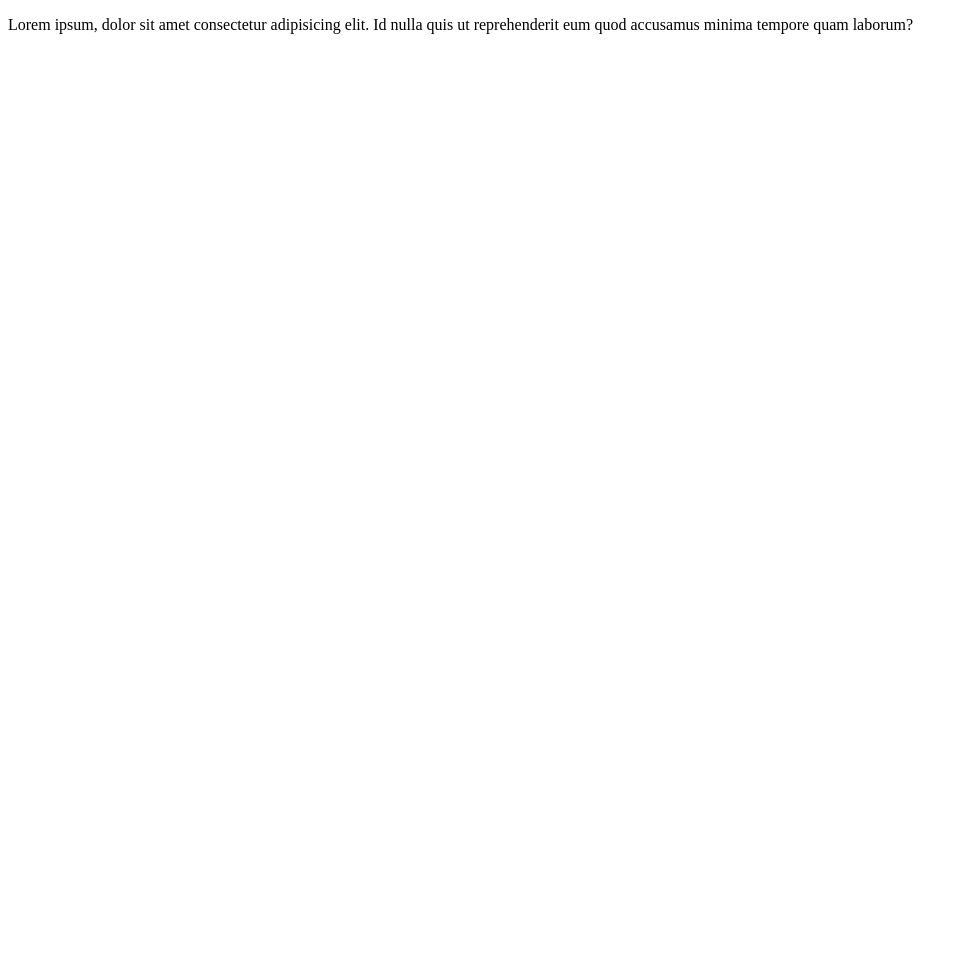
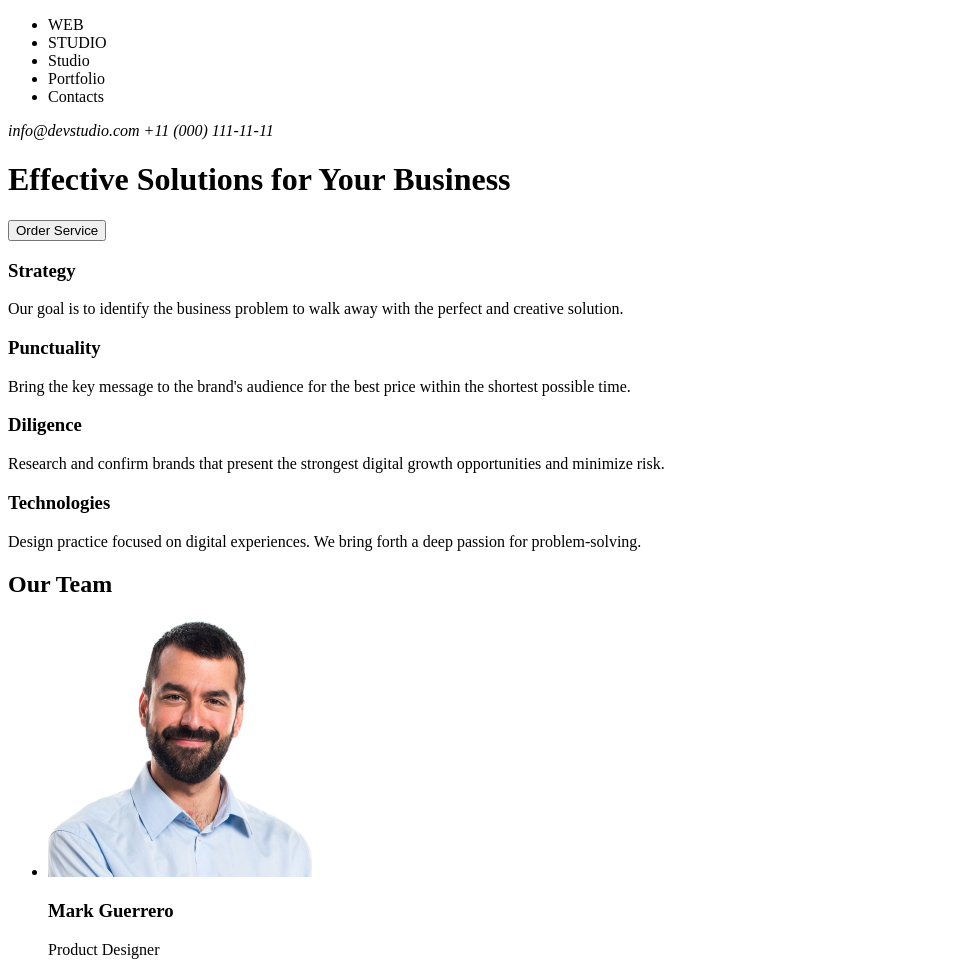
Before and after one commit to miayki1994/Ders-1-HTML, a plain HTML site: page Ders-1-HTML/index.html in a window 1280 px wide. Shown: the top 963 px of the page, without its empty margins (0-968 px from the left). Before the commit the page ends 800 px from the top, so only its background shows below. Drawn offline with Linux system fonts and the light colour scheme.

Commit message:
ikinci commit

```diff
--- a/Ders-1-HTML/index.html
+++ b/Ders-1-HTML/index.html
@@ -1,11 +1,80 @@
 <!DOCTYPE html>
 <html lang="en">
-<head>
-    <meta charset="UTF-8">
-    <meta name="viewport" content="width=device-width, initial-scale=1.0">
+  <head>
+    <meta charset="UTF-8" />
+    <meta name="viewport" content="width=device-width, initial-scale=1.0" />
     <title>Document</title>
-</head>
-<body>
-    <p>Lorem ipsum, dolor sit amet consectetur adipisicing elit. Id nulla quis ut reprehenderit eum quod accusamus minima tempore quam laborum?</p>
-</body>
+  </head>
+  <body>
+    <header>
+      <nav>
+        <ul>
+          <li>WEB</li>
+          <li>STUDIO</li>
+          <li>Studio</li>
+          <li>Portfolio</li>
+          <li>Contacts</li>
+        </ul>
+      </nav>
+      <address>info@devstudio.com +11 (000) 111-11-11</address>
+    </header>
+    <main>
+      <h1>Effective Solutions for Your Business</h1>
+      <input type="button" value="Order Service" />
+
+      <h3>Strategy</h3>
+      <p>
+        Our goal is to identify the business problem to walk away with the
+        perfect and creative solution.
+      </p>
+      <h3>Punctuality</h3>
+      <p>
+        Bring the key message to the brand's audience for the best price within
+        the shortest possible time.
+      </p>
+      <h3>Diligence</h3>
+      <p>
+        Research and confirm brands that present the strongest digital growth
+        opportunities and minimize risk.
+      </p>
+      <h3>Technologies</h3>
+      <p>
+        Design practice focused on digital experiences. We bring forth a deep
+        passion for problem-solving.
+      </p>
+      <h2>Our Team</h2>
+      <ul>
+        <li>
+          <img src="image1.jpg" width="264" height="260" alt="Mark Guerrero" />
+          <h3>Mark Guerrero</h3>
+          <p>Product Designer</p>
+        </li>
+        <li>
+          <img src="image2.jpg" width="264" height="260" alt="Tom Ford" />
+          <h3>Tom Ford</h3>
+          <p>Frontend Developer</p>
+        </li>
+        <li>
+          <img src="image3.jpg" width="264" height="260" alt="Camila Garcia" />
+          <h3>Camila Garcia</h3>
+          <p>Marketing</p>
+        </li>
+        <li>
+          <img src="image4.jpg" width="264" height="260" alt="Daniel Wilson" />
+          <h3>Daniel Wilson</h3>
+          <p>UI Designer</p>
+        </li>
+      </ul>
+    </main>
+    <footer>
+      <ul>
+        <li>WEB</li>
+        <li>STUDIO</li>
+      </ul>
+      <p>
+        Increase the flow of customers and sales for your business with digital
+        marketing & growth solutions.
+      </p>
+    </footer>
+  </body>
 </html>
```
Also changed, not shown: Ders-1-HTML/image1.jpg (added), Ders-1-HTML/image2.jpg (added), Ders-1-HTML/image3.jpg (added), Ders-1-HTML/image4.jpg (added).
